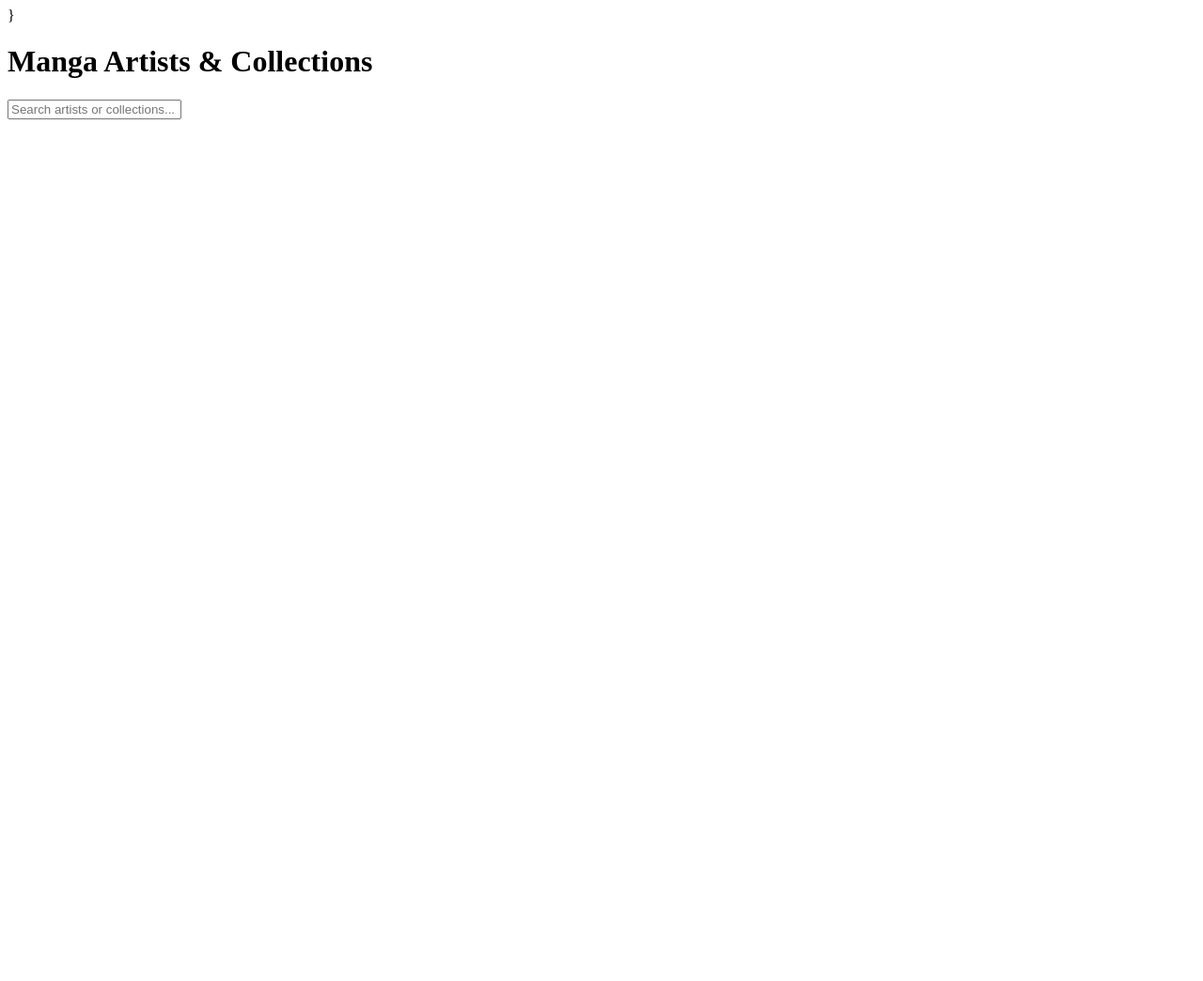
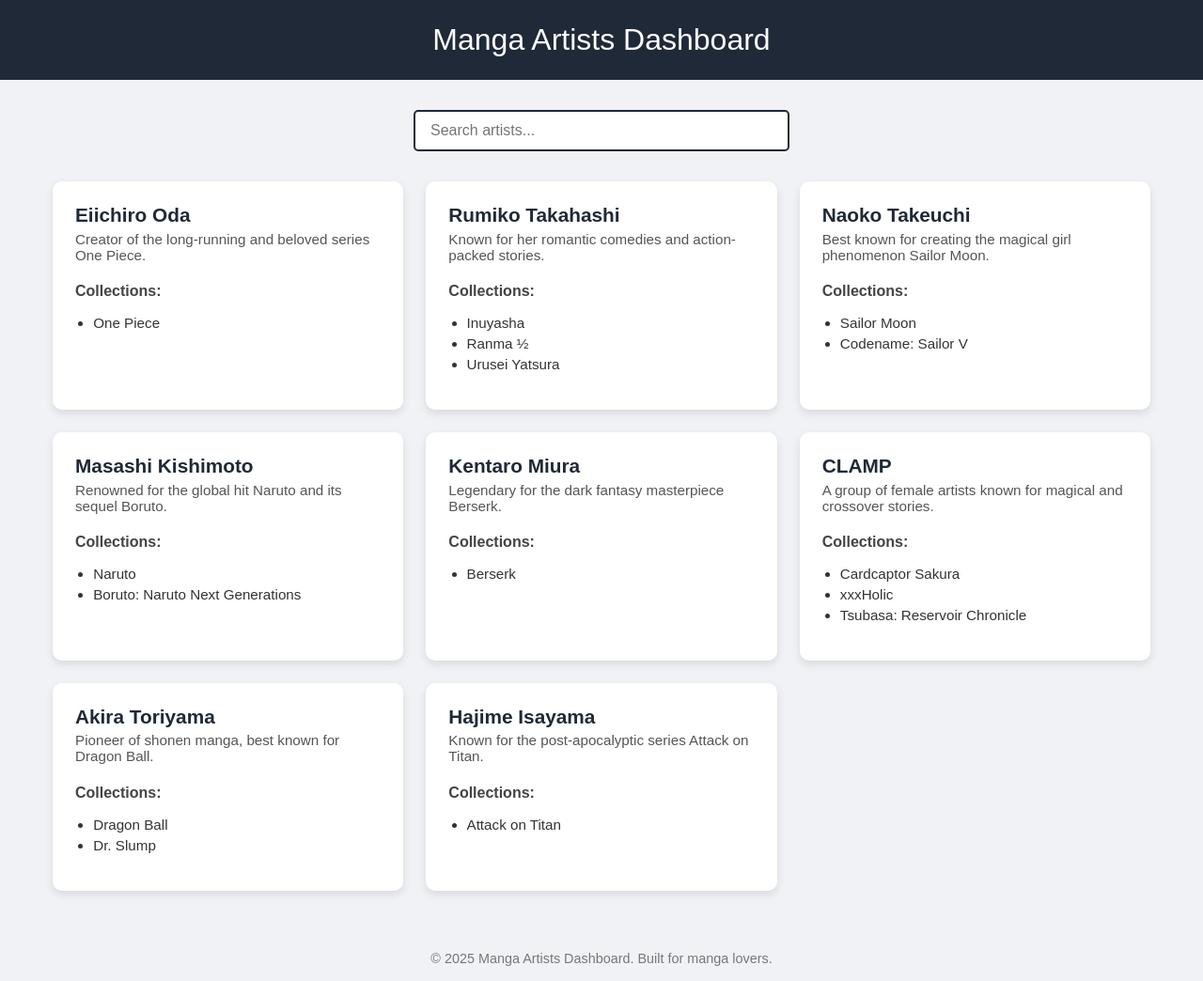
Before and after one commit to deepikaakkivarapu-code/collab, a plain HTML site: page index.html in a window 1280 px wide. Shown: the whole page at 94% size. Before the commit the page ends 800 px from the top, so only its background shows below. Drawn offline with Linux system fonts and the light colour scheme.

Commit message:
Update index.html
about manga arts

```diff
--- a/index.html
+++ b/index.html
@@ -1,85 +1,206 @@
 <!DOCTYPE html>
+<html lang="en">
+<head>
+  <meta charset="UTF-8" />
+  <meta name="viewport" content="width=device-width, initial-scale=1.0"/>
+  <title>Manga Artists Dashboard</title>
+  <style>
+    * {
+      box-sizing: border-box;
+    }
+
+    body {
+      margin: 0;
+      font-family: Arial, sans-serif;
+      background: #f0f2f5;
+      color: #333;
+    }
+
+    header {
+      background-color: #1f2937;
+      color: #fff;
+      padding: 1.5rem;
+      text-align: center;
+      font-size: 2rem;
+    }
+
+    .container {
+      max-width: 1200px;
+      margin: 2rem auto;
+      padding: 0 1rem;
+    }
+
+    .search-bar {
+      margin-bottom: 2rem;
+      text-align: center;
+    }
+
+    .search-bar input {
+      width: 100%;
+      max-width: 400px;
+      padding: 0.7rem 1rem;
+      font-size: 1rem;
+      border: 2px solid #1f2937;
+      border-radius: 5px;
+    }
+
+    .grid {
+      display: grid;
+      grid-template-columns: repeat(auto-fill, minmax(280px, 1fr));
+      gap: 1.5rem;
+    }
+
+    .card {
+      background: #fff;
+      padding: 1.5rem;
+      border-radius: 10px;
+      box-shadow: 0 4px 10px rgba(0, 0, 0, 0.1);
+      transition: 0.3s;
+    }
+
+    .card:hover {
+      transform: translateY(-5px);
+      box-shadow: 0 6px 15px rgba(0, 0, 0, 0.15);
+    }
+
+    .artist-name {
+      font-size: 1.3rem;
+      font-weight: bold;
+      color: #1f2937;
+      margin-bottom: 0.3rem;
+    }
+
+    .bio {
+      font-size: 0.95rem;
+      margin-bottom: 1rem;
+      color: #555;
+    }
+
+    .collections {
+      margin-top: 1rem;
+    }
+
+    .collections h4 {
+      margin-bottom: 0.5rem;
+      font-size: 1rem;
+      color: #444;
+    }
+
+    .collections ul {
+      padding-left: 1.2rem;
+    }
+
+    .collections li {
+      font-size: 0.95rem;
+      margin-bottom: 0.3rem;
+    }
+
+    footer {
+      text-align: center;
+      margin-top: 3rem;
+      padding: 1rem;
+      font-size: 0.9rem;
+      color: #777;
+    }
+
+    @media (max-width: 480px) {
+      header {
+        font-size: 1.5rem;
+      }
     }
   </style>
 </head>
 <body>
-<header>
-<h1>Manga Artists & Collections</h1>
-</header>
 
+<header>Manga Artists Dashboard</header>
 
+<div class="container">
   <div class="search-bar">
-<input type="text" id="search" placeholder="Search artists or collections...">
+    <input type="text" id="searchInput" placeholder="Search artists..." oninput="filterArtists()" />
   </div>
 
-
-<div class="container" id="artistContainer">
-<!-- Cards will be inserted here by JS -->
+  <div class="grid" id="artistGrid">
+    <!-- Artist cards will be injected here -->
+  </div>
 </div>
 
+<footer>
+  &copy; 2025 Manga Artists Dashboard. Built for manga lovers.
+</footer>
 
 <script>
   const artists = [
     {
       name: "Eiichiro Oda",
+      bio: "Creator of the long-running and beloved series One Piece.",
       collections: ["One Piece"]
     },
     {
+      name: "Rumiko Takahashi",
+      bio: "Known for her romantic comedies and action-packed stories.",
+      collections: ["Inuyasha", "Ranma ½", "Urusei Yatsura"]
+    },
+    {
+      name: "Naoko Takeuchi",
+      bio: "Best known for creating the magical girl phenomenon Sailor Moon.",
+      collections: ["Sailor Moon", "Codename: Sailor V"]
+    },
+    {
       name: "Masashi Kishimoto",
-collections: ["Naruto", "Samurai 8"]
+      bio: "Renowned for the global hit Naruto and its sequel Boruto.",
+      collections: ["Naruto", "Boruto: Naruto Next Generations"]
+    },
+    {
+      name: "Kentaro Miura",
+      bio: "Legendary for the dark fantasy masterpiece Berserk.",
+      collections: ["Berserk"]
+    },
+    {
+      name: "CLAMP",
+      bio: "A group of female artists known for magical and crossover stories.",
+      collections: ["Cardcaptor Sakura", "xxxHolic", "Tsubasa: Reservoir Chronicle"]
     },
     {
       name: "Akira Toriyama",
+      bio: "Pioneer of shonen manga, best known for Dragon Ball.",
       collections: ["Dragon Ball", "Dr. Slump"]
     },
     {
-name: "Rumiko Takahashi",
-collections: ["Inuyasha", "Ranma ½", "Urusei Yatsura"]
-},
-{
       name: "Hajime Isayama",
+      bio: "Known for the post-apocalyptic series Attack on Titan.",
       collections: ["Attack on Titan"]
-},
-{
-name: "Naoko Takeuchi",
-collections: ["Sailor Moon"]
     }
   ];
 
-
-const container = document.getElementById("artistContainer");
-
-
-function displayArtists(list) {
-container.innerHTML = "";
-list.forEach(artist => {
-const card = document.createElement("div");
-card.className = "card";
-card.innerHTML = `
-<h2>${artist.name}</h2>
+  function createCard(artist) {
+    return `
+      <div class="card">
+        <div class="artist-name">${artist.name}</div>
+        <div class="bio">${artist.bio}</div>
+        <div class="collections">
           <h4>Collections:</h4>
-<ul class="collection">
-${artist.collections.map(c => <li>${c}</li>).join("")}
+          <ul>
+            ${artist.collections.map(c => `<li>${c}</li>`).join("")}
           </ul>
+        </div>
+      </div>
     `;
-container.appendChild(card);
-});
   }
 
+  function displayArtists(artistList) {
+    const container = document.getElementById("artistGrid");
+    container.innerHTML = artistList.map(createCard).join("");
+  }
 
-// Initial display
+  function filterArtists() {
+    const query = document.getElementById("searchInput").value.toLowerCase();
+    const filtered = artists.filter(artist => artist.name.toLowerCase().includes(query));
+    displayArtists(filtered);
+  }
+
+  // Initial render
   displayArtists(artists);
+</script>
 
-
-// Search functionality
-document.getElementById("search").addEventListener("input", function(e) {
-const query = e.target.value.toLowerCase();
-const filtered = artists.filter(a =>
-a.name.toLowerCase().includes(query) ||
-a.collections.some(c => c.toLowerCase().includes(query))
-);
-displayArtists(filtered);
-});
-</script>
 </body>
 </html>
```
Lines whose indentation alone changed are shown as unchanged.
